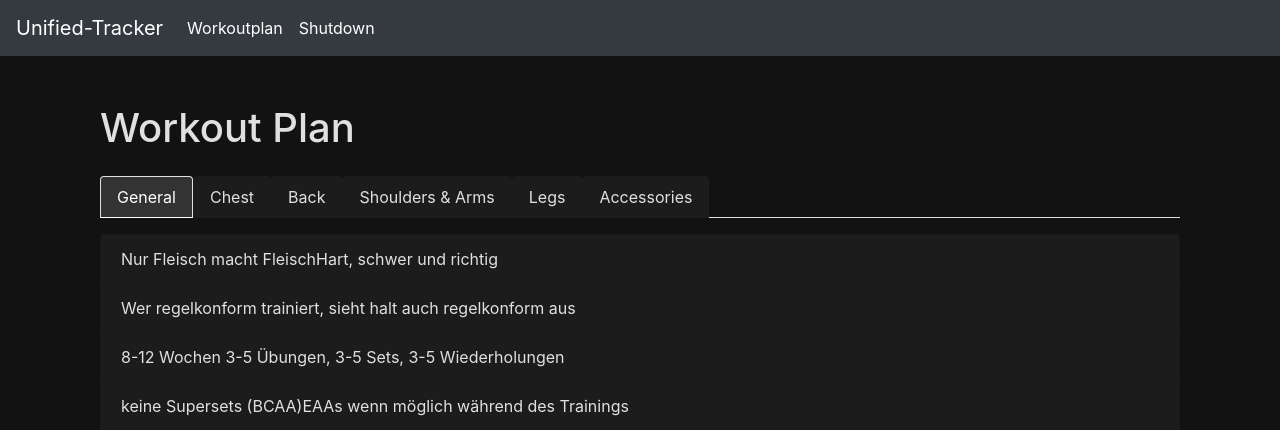
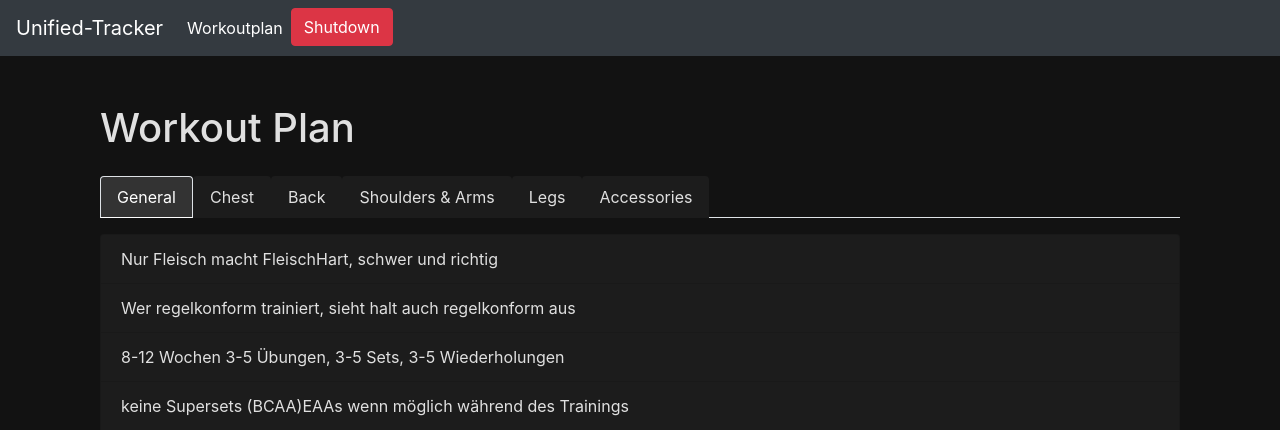
Before and after one commit to bastiankn/weight_tracker, a Django app: page / in a window 1280 px wide. Shown: the top 430 px of the page. Run offline with Django 5.2, Linux system fonts and the light colour scheme; the visitor is signed in with stand-in values (Sample User, id 1); some libraries are stand-ins or nearby versions.

Commit message:
modified shutdown

```diff
--- a/user/templates/base.html
+++ b/user/templates/base.html
@@ -51,7 +51,10 @@
                 </li>
                 {% if user.is_authenticated and user.is_superuser %}
                 <li class="nav-item active">
-                    <a class="nav-link" href="/shutdown">Shutdown</a>
+                    <form action="/shutdown/" method="post" style="display:inline;">
+                        {% csrf_token %}
+                        <button type="submit" class="btn btn-danger">Shutdown</button>
+                    </form>
                 </li>
                 {% endif %}
             </ul>
--- a/workoutplan/templates/base.html
+++ b/workoutplan/templates/base.html
@@ -50,7 +50,10 @@
                     <a class="nav-link" href="#">Workoutplan</a>
                 </li>
                 <li class="nav-item active">
-                    <a class="nav-link" href="#shutdown">Shutdown</a>
+                    <form action="/shutdown/" method="post" style="display:inline;">
+                        {% csrf_token %}
+                        <button type="submit" class="btn btn-danger">Shutdown</button>
+                    </form>
                 </li>
             </ul>
         </div>
```
